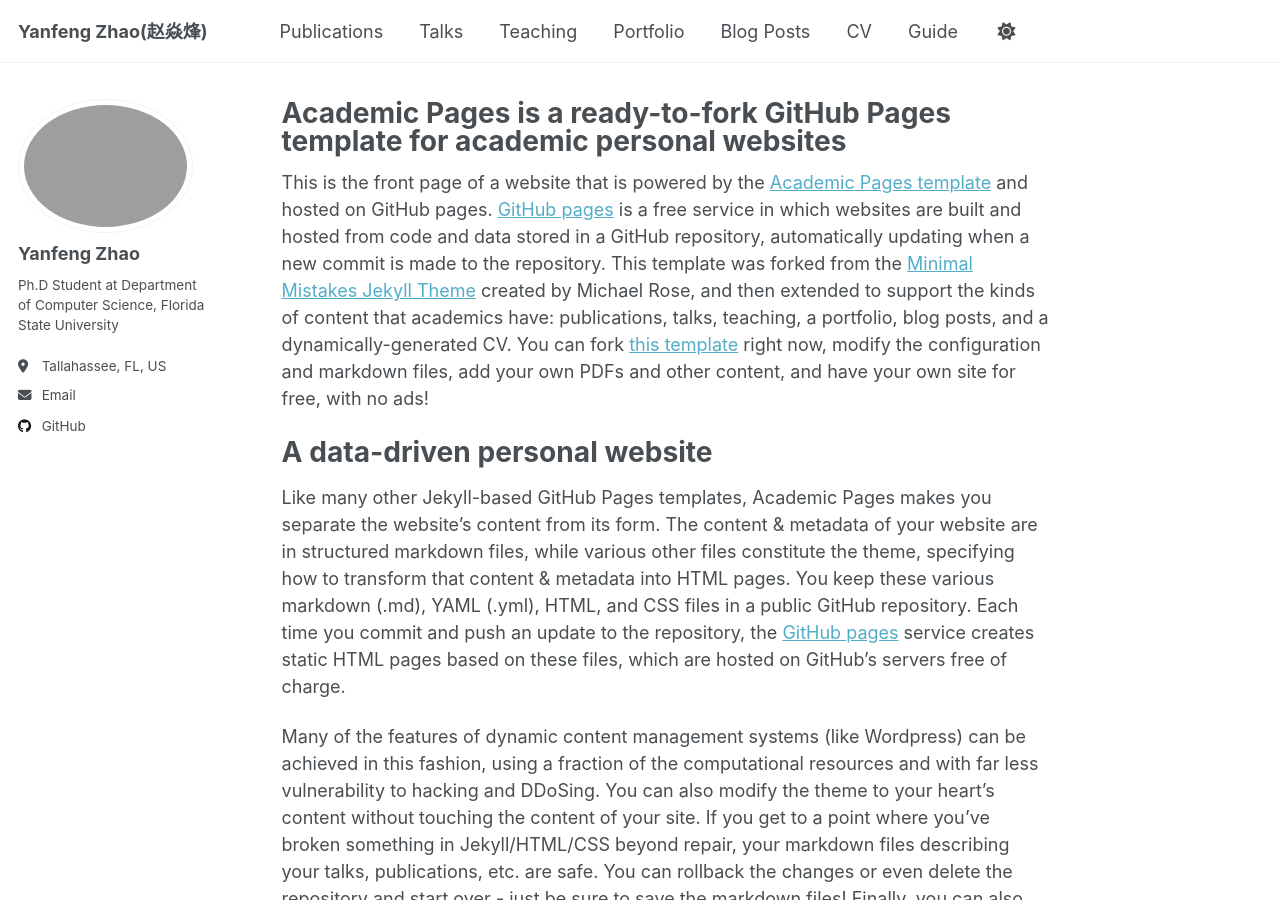
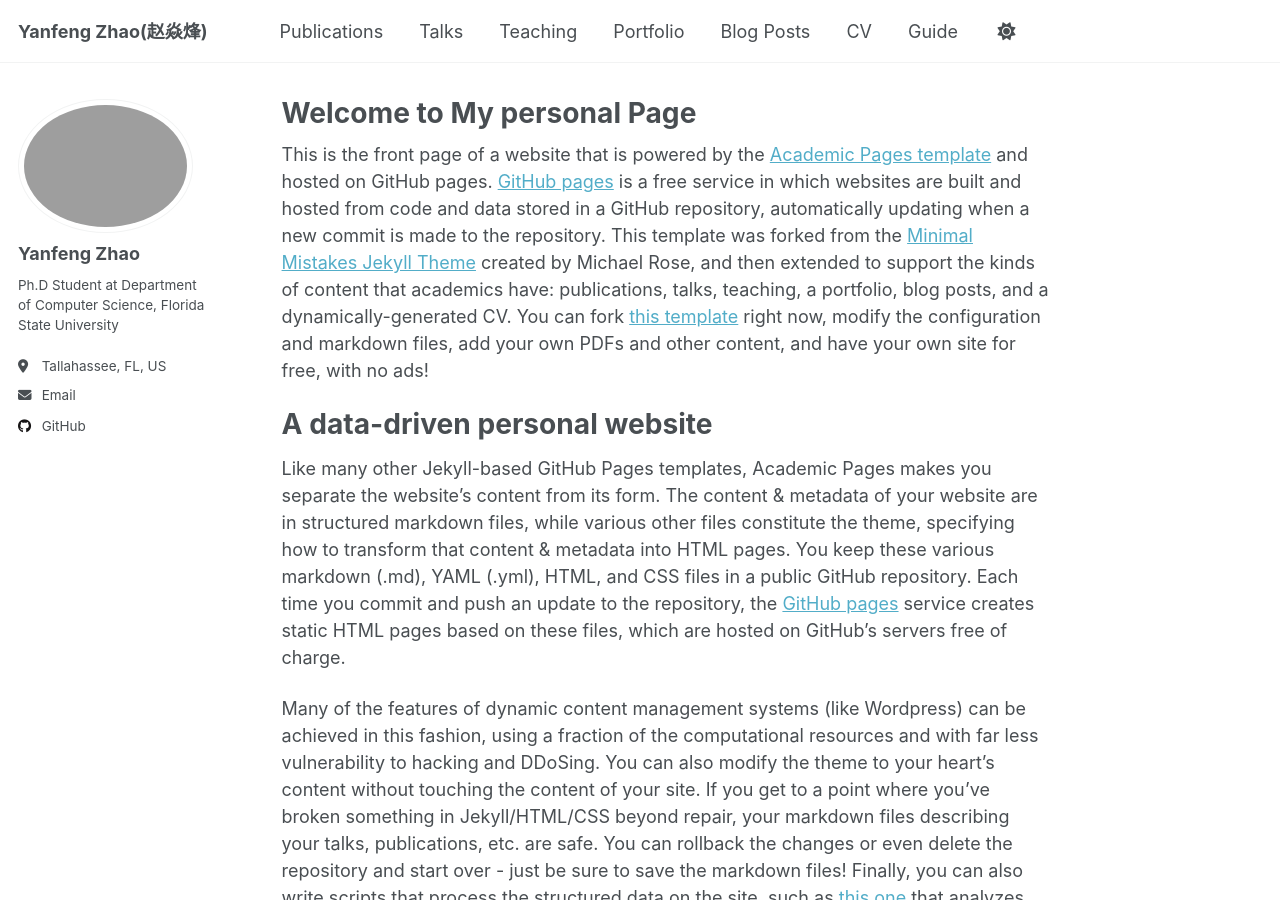
Before and after one commit to YanfengZhaoMakeX/YanfengZhaoMakeX.github.io, a Jekyll site: the page built from _pages/about.md, in a window 1280 px wide and 900 px high. Built offline with Jekyll 4.4.1, drawn with Linux system fonts in a browser that asks for light colours.

Commit message:
Update about.md

```diff
--- a/_pages/about.md
+++ b/_pages/about.md
@@ -1,6 +1,6 @@
 ---
 permalink: /
-title: "Academic Pages is a ready-to-fork GitHub Pages template for academic personal websites"
+title: "Welcome to My personal Page"
 author_profile: true
 redirect_from:
   - /about/
```
